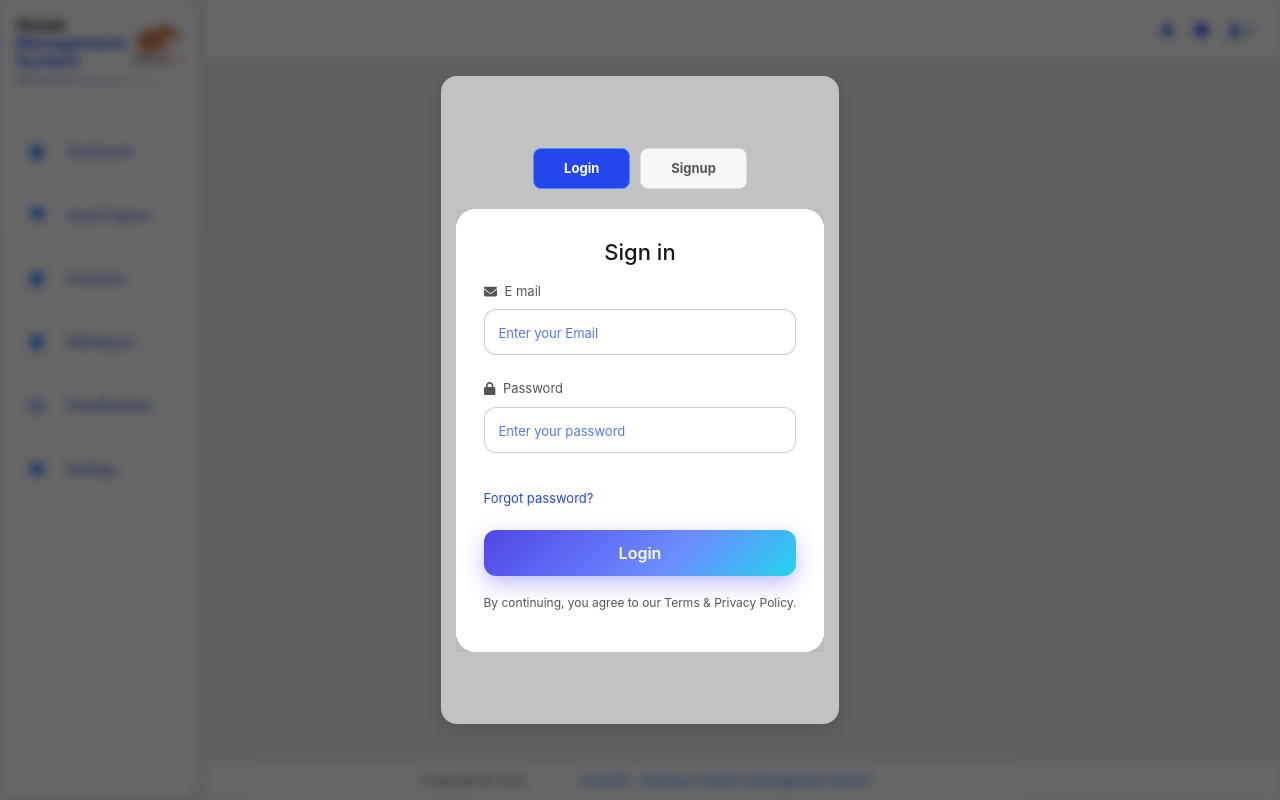
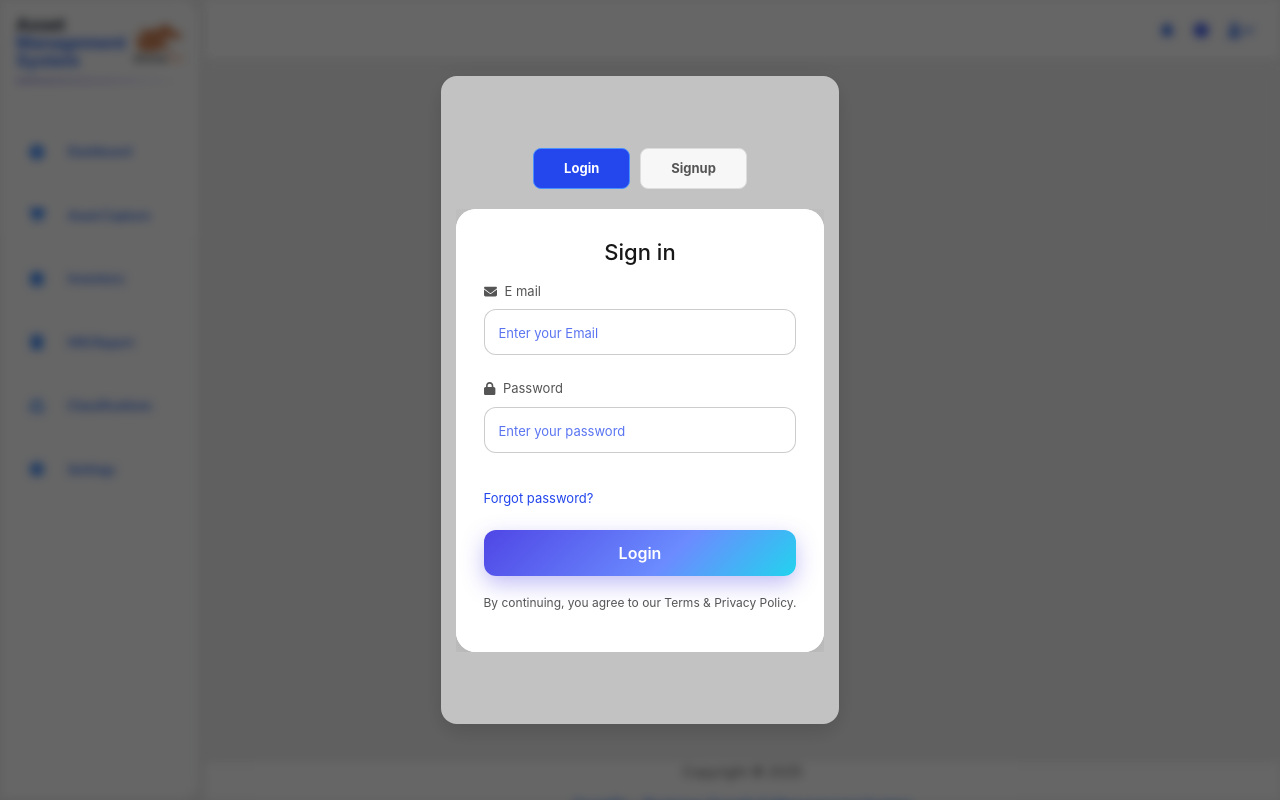
Before and after one commit to AnujNdas/Asset-manager-new, a React (Create React App) app in the folder frontend/: page /user/login in a window 1280 px wide. Built offline with nearby package versions, Linux system fonts and the light colour scheme.

Commit message:
Update Footer.jsx

```diff
--- a/frontend/src/Components/Footer.jsx
+++ b/frontend/src/Components/Footer.jsx
@@ -4,8 +4,9 @@ import "../Component_styles/Footer.css";
 const Footer = () => {
   return (
     <footer className="footer">
-      <p className="copyright-box">
-        <span>Copyright © 2025{" "}</span>
+      <div className="marquee">
+        <div className="marquee-content">
+          Copyright © 2025{" "}
           <a
             href="https://socialflylive.com/"
             target="_blank"
@@ -13,7 +14,8 @@ const Footer = () => {
           >
             Socialfly - Business Growth & Management System
           </a>
-      </p>
+        </div>
+      </div>
     </footer>
   );
 };
```
Lines whose indentation alone changed are shown as unchanged.
